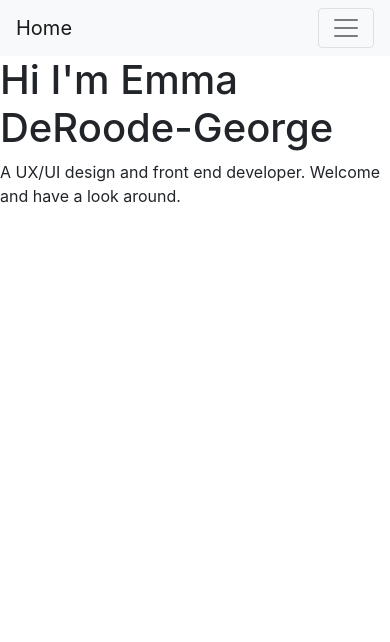
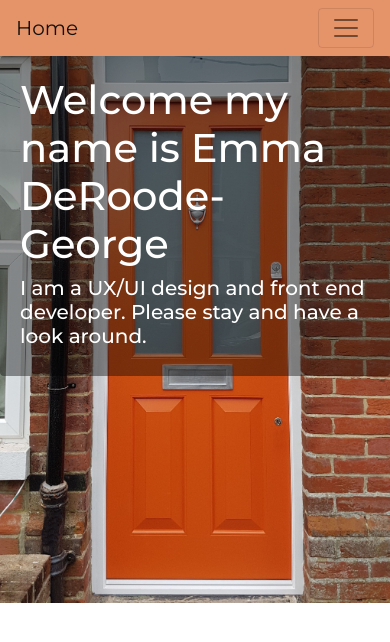
Before and after one commit to emma-deroode-george/Portfolio, a plain HTML site: page index.html in a window 390 px wide. Drawn offline with nearby package versions, Linux system fonts and the light colour scheme.

Commit message:
landing page updates

```diff
--- a/css/style.css
+++ b/css/style.css
@@ -0,0 +1,32 @@
+*{
+    font-family: "Montserrat", "Open Sans", "Times New Roman";
+}
+.navbar{
+    background-color: #e59469 !important;
+}
+.home-background{
+    background-image: url(../images/door-1.jpg);
+    background-size: 100% auto;
+    background-repeat: no-repeat;
+}
+.home-page{
+    background: rgba(0, 0, 0, 0.4);
+    border: none;
+    color: white;
+    width: 250px;
+    margin-left: 1200px;
+
+}
+@media only screen and (max-width: 768px){
+    .home-background{
+        background-image: url(../images/door-3.jpg);
+        background-size: 100% auto;
+        background-repeat: no-repeat;
+    }
+    .home-page{
+        background: rgba(0, 0, 0, 0.4);
+        color: white;
+        width: auto;
+        margin-left: 0px;
+    }
+}
--- a/index.html
+++ b/index.html
@@ -47,13 +47,14 @@
 
     <main>
 
-        <div>
-            <h1>Hi I'm Emma DeRoode-George</h1>
-            <p>A UX/UI design and front end developer. Welcome and have a look around.</p>
-        </div>
+        <div class="card home-page">
+            <div class="card-body">
+                <h1>Welcome my name is Emma DeRoode-George</h1>
+                <h5>I am a UX/UI design and front end developer. Please stay and have a look around.</h5>
+            </div>
+          </div>
 
     </main>
 
 </body>
-
 </html>
```
Also changed, not shown: images/door-1.jpg (added), images/door-3.jpg (added), 1 other file.
